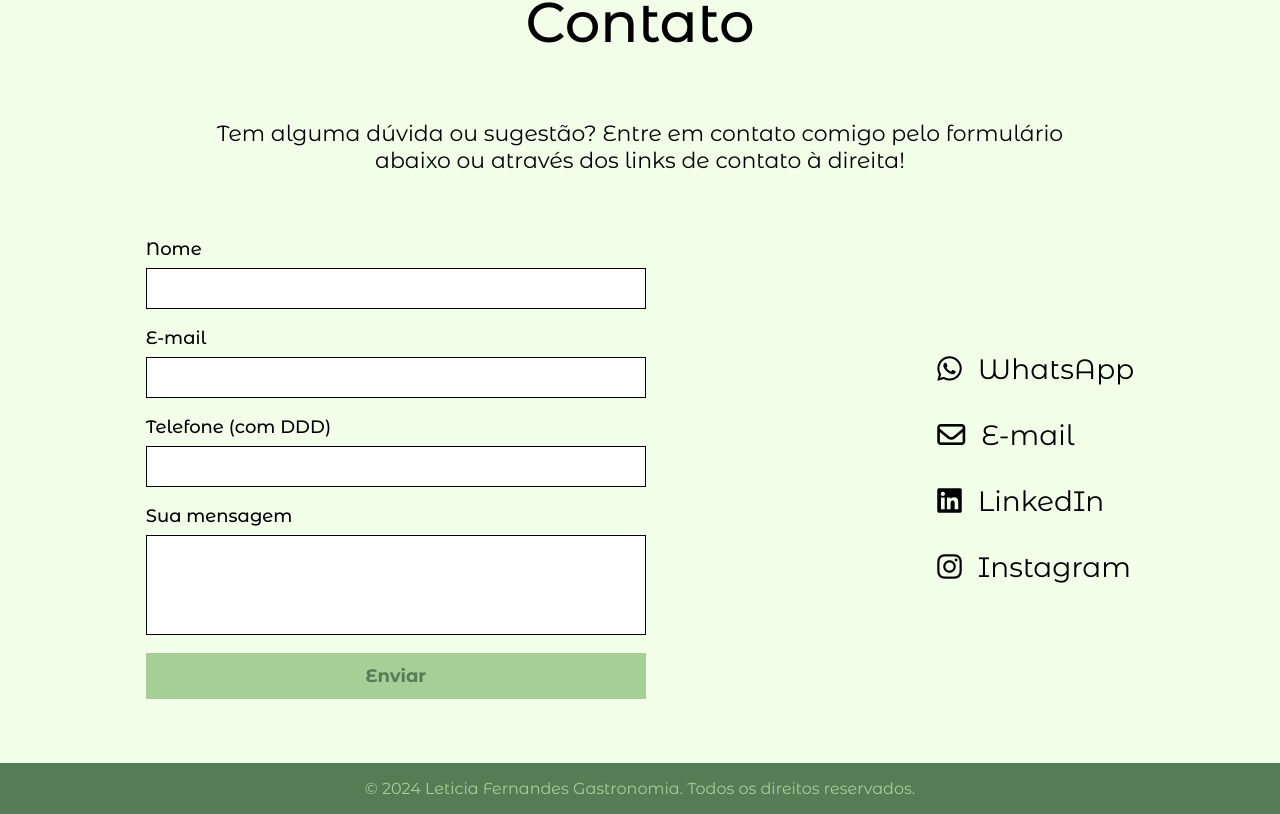
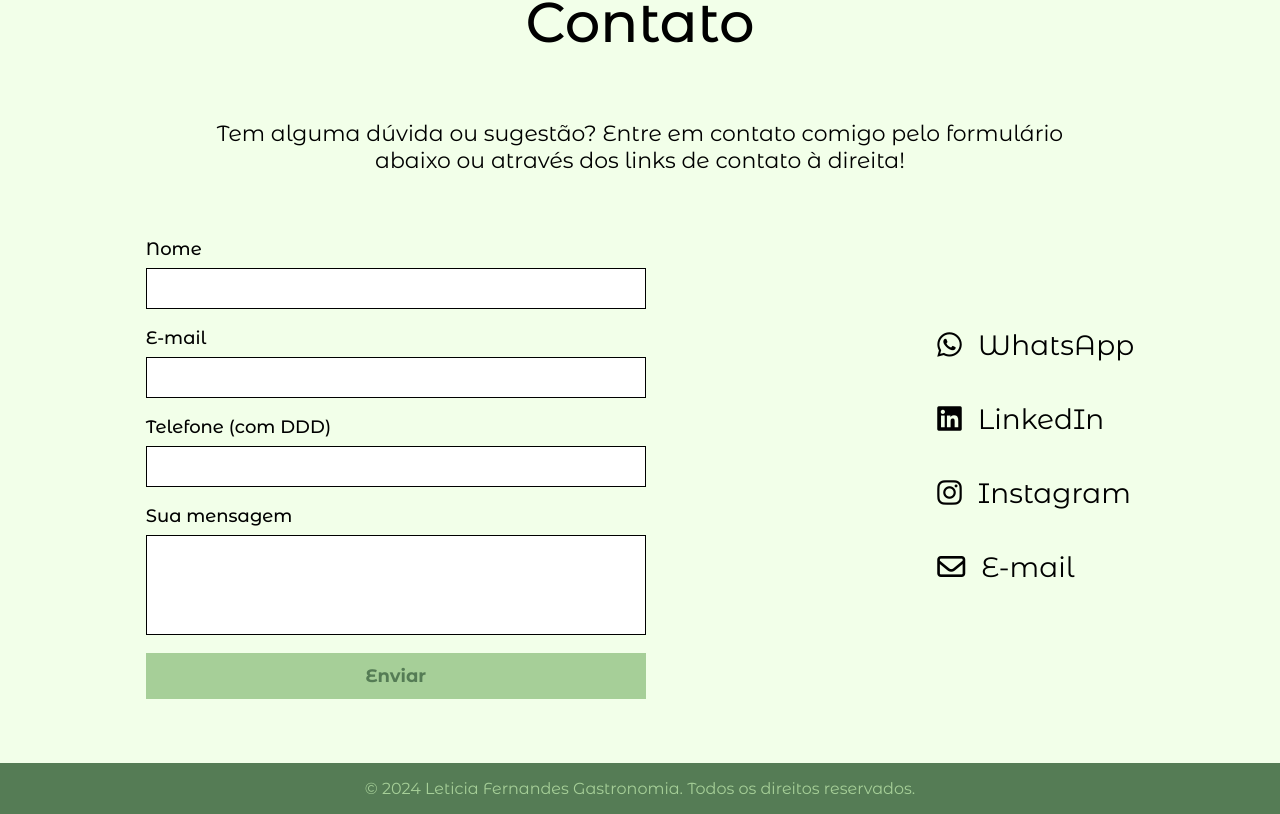
Before and after one commit to lichtle/leticia-fernandes-gastronomia, a React (Vite) app: page / in a window 1280 px wide. Shown: the part 3472-4286 px from the top of the page. Built offline with nearby package versions, Linux system fonts and the light colour scheme.

Commit message:
fix: fixed the "Contact" component

```diff
--- a/src/components/Contact/index.tsx
+++ b/src/components/Contact/index.tsx
@@ -30,19 +30,14 @@ export function Contact() {
             <button type="submit">Enviar</button>
           </S.FormContainer>
           <S.LinksContainer>
-            <S.Link target="_blank" href="https://wa.me/5535987044117" title="">
+            <li>
+              <a target="_blank" href="https://wa.me/5535987044117" title="">
                 <i className="fa-brands fa-whatsapp" />
                 WhatsApp
-            </S.Link>
-            <S.Link
-              target="_blank"
-              href="mail:leticia.negreiros@outlook.com"
-              title=""
-            >
-              <i className="fa-regular fa-envelope" />
-              E-mail
-            </S.Link>
-            <S.Link
+              </a>
+            </li>
+            <li>
+              <a
                 target="_blank"
                 href="https://www.linkedin.com/in/leticianegreiros/"
                 title=""
@@ -50,15 +45,28 @@ export function Contact() {
                 <i className="fa-brands fa-linkedin" />
                 LinkedIn
                 <a></a>
-            </S.Link>
-            <S.Link
+              </a>
+            </li>
+            <li>
+              <a
                 target="_blank"
                 href="https://www.instagram.com/frontendkitty/"
                 title=""
               >
                 <i className="fa-brands fa-instagram" />
                 Instagram
-            </S.Link>
+              </a>
+            </li>
+            <li>
+              <a
+                target="_blank"
+                href="mail:leticia.negreiros@outlook.com"
+                title=""
+              >
+                <i className="fa-regular fa-envelope" />
+                E-mail
+              </a>
+            </li>
           </S.LinksContainer>
         </div>
       </S.ContactInfos>
--- a/src/components/Contact/styles.ts
+++ b/src/components/Contact/styles.ts
@@ -86,32 +86,43 @@ export const InputContainer = styled.div`
   gap: 8px;
 `;
 
-export const LinksContainer = styled.nav`
+export const LinksContainer = styled.ul`
   display: flex;
   flex-direction: column;
-  gap: 32px;
-`;
+  gap: 16px;
 
-export const Link = styled.a`
-  color: #000;
-  font-size: 28px;
-  cursor: pointer;
-  display: flex;
-  align-items: center;
-  gap: 16px;
-  transition: 0.3s ease-in-out;
+  a {
+    display: inline-block;
+    position: relative;
+    font-size: 28px;
+    padding-bottom: 8px;
+    margin-bottom: 16px;
+    color: #000;
 
-  &:hover {
-    &:nth-child(odd) {
-      color: #557c55;
+    &::after {
+      content: "";
+      position: absolute;
+      bottom: 0;
+      left: 50%;
+      display: block;
+      background: none repeat scroll 0 0 transparent;
+      height: 3px;
+      width: 0;
+      background: #fa7070;
+      transition: width 0.3s ease 0s, left 0.3s ease 0s;
     }
 
-    &:nth-child(even) {
-      color: #fa7070;
+    &:hover::after {
+      width: 100%;
+      left: 0;
+    }
+
+    i {
+      margin-right: 16px;
+    }
+
+    @media (max-width: 576px) {
+      font-size: 22px;
     }
   }
-
-  @media (max-width: 576px) {
-    font-size: 22px;
-  }
 `;
```
Lines whose indentation alone changed are shown as unchanged.
